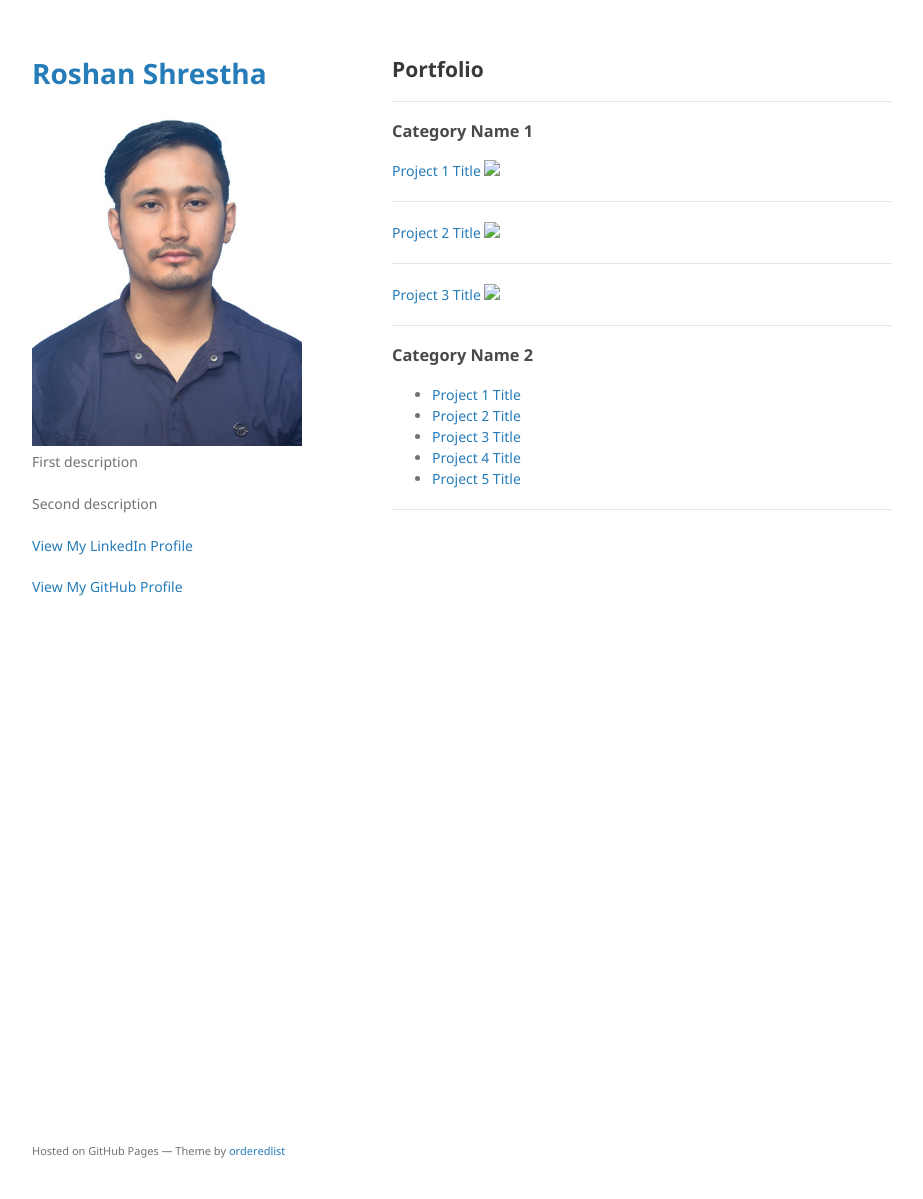
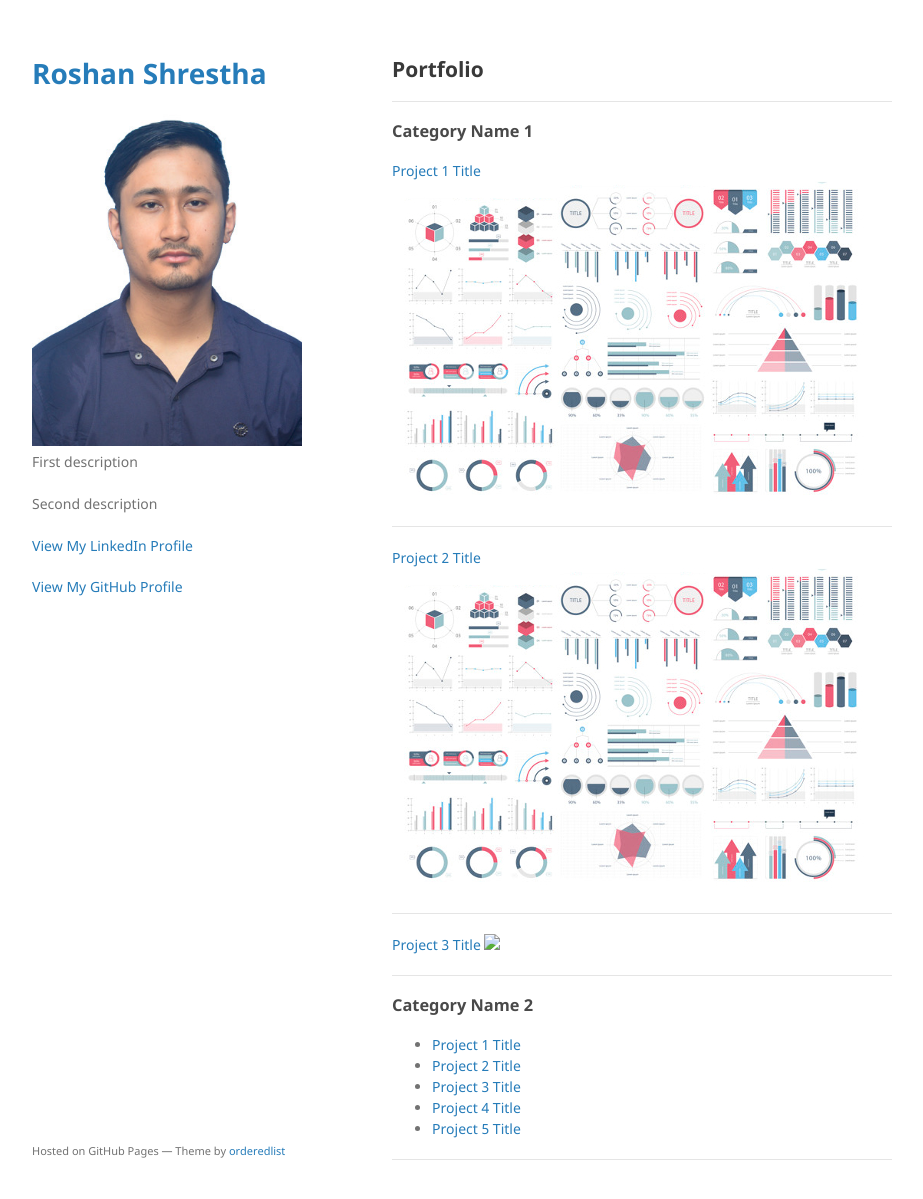
Before and after one commit to casirose/casirose.github.io, a Jekyll site: the page built from index.md, in a window 1280 px wide and 1230 px high. Shown: the top 1199 px of the window, without its empty margins (178-1101 px from the left). Built offline with Jekyll 4.4.1, drawn with Linux system fonts in a browser that asks for light colours; our own code applies the rules of GitHub Pages for plain Markdown files.

Commit message:
Update index.md

```diff
--- a/index.md
+++ b/index.md
@@ -5,15 +5,15 @@
 ### Category Name 1
 
 [Project 1 Title](/sample_page)
-<img src="img/dummy_thumbnail.jpeg?raw=true"/>
+<img src="/assets/img/dummy_thumbnail.jpeg?raw=true"/>
 
 ---
 [Project 2 Title](/pdf/sample_presentation.pdf)
-<img src="img/dummy_thumbnail.jpeg?raw=true"/>
+<img src="/assets/img/dummy_thumbnail.jpeg?raw=true"/>
 
 ---
 [Project 3 Title](http://example.com/)
-<img src="img/dummy_thumbnail.jpeg?raw=true"/>
+<img src="/img/dummy_thumbnail.jpeg?raw=true"/>
 
 ---
 
```
